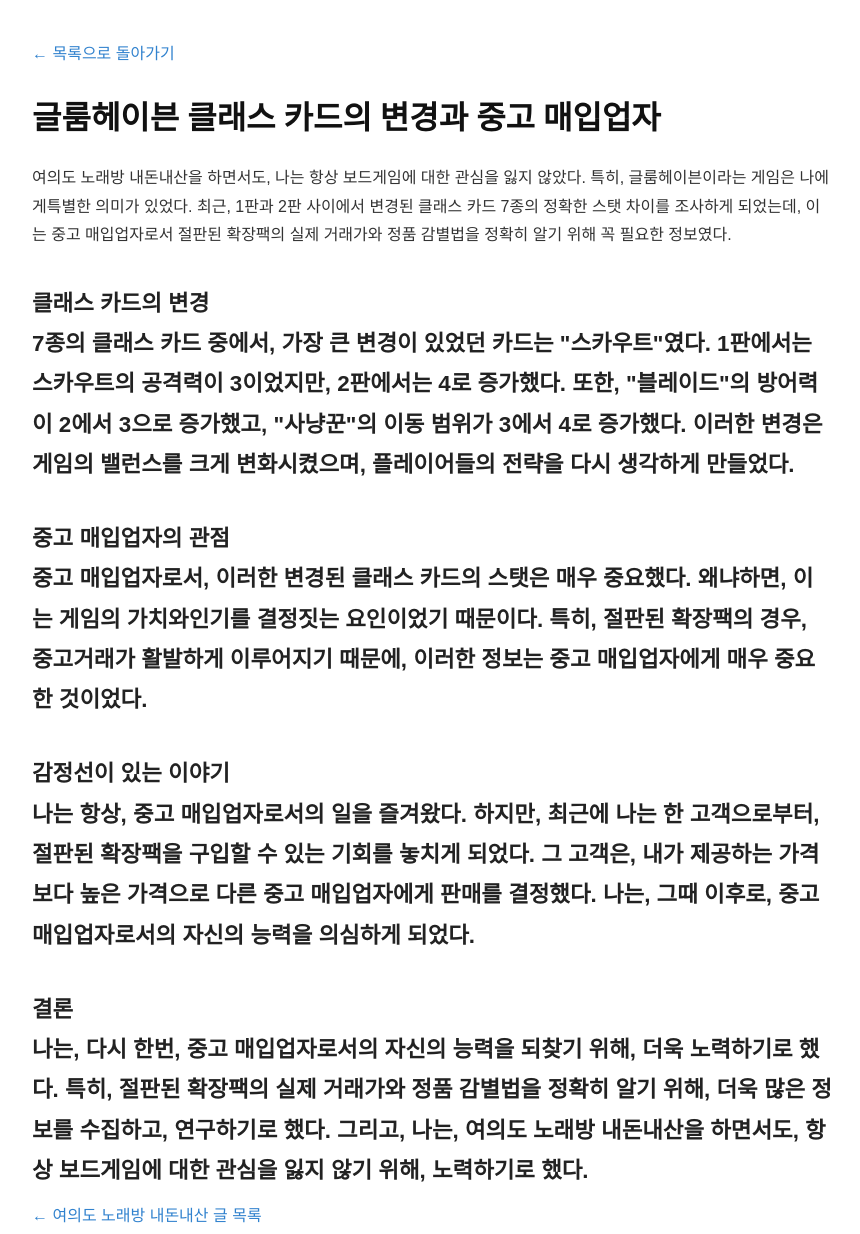
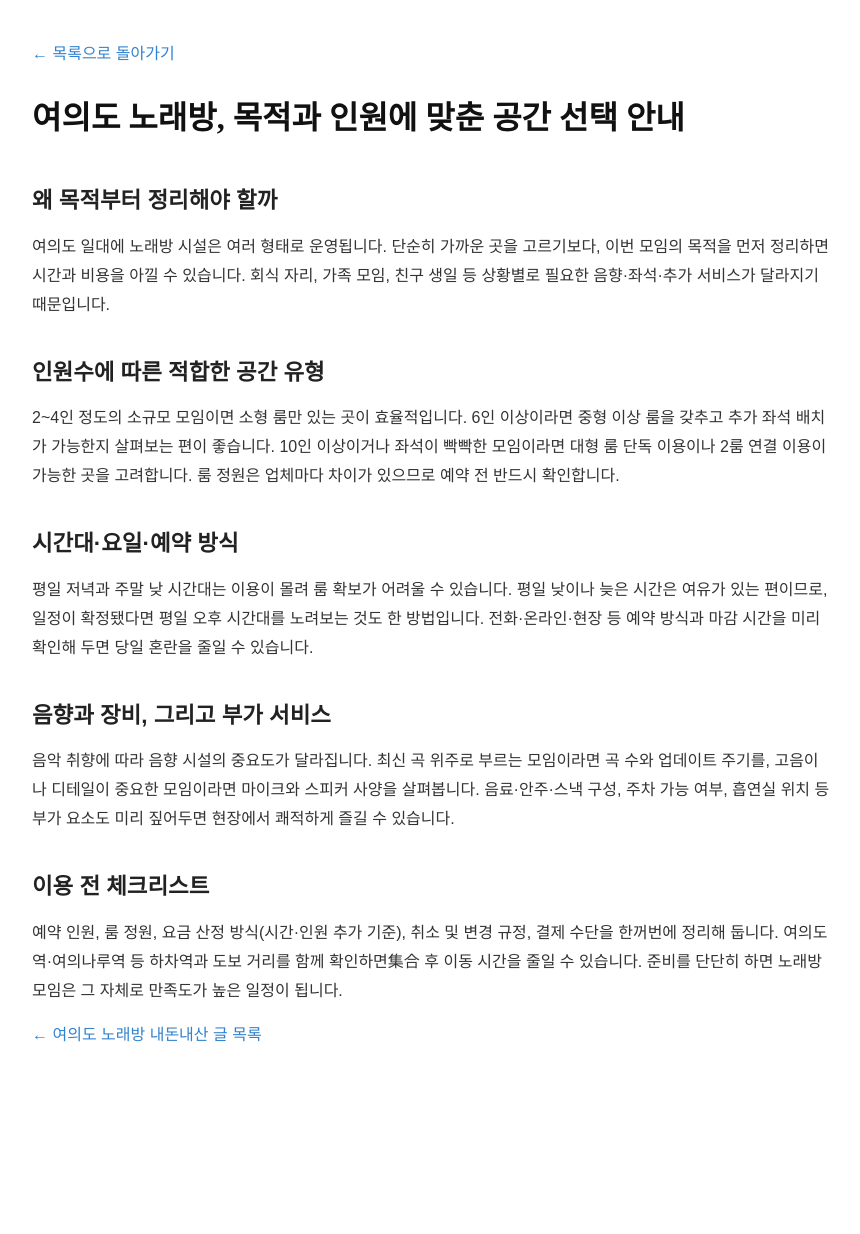
Before and after one commit to sarakinhceo-gif/bp-t3b05-yd-kb-real, a plain HTML site: page posts/review-001.html in a window 1280 px wide. Shown: the whole page, without its empty margins (208-1068 px from the left). After the commit the page ends 1090 px from the top, so only its background shows below. Drawn offline with Linux system fonts and the light colour scheme.

Commit message:
deploy: garbage-free snapshot 2026-08-30T14:40:47.956Z

```diff
--- a/posts/review-001.html
+++ b/posts/review-001.html
@@ -3,8 +3,8 @@
 <head>
   <meta charset="UTF-8">
   <meta name="viewport" content="width=device-width, initial-scale=1.0">
-  <title>글룸헤이븐 클래스 카드의 변경과 중고 매입업자</title>
-<meta name="description" content="여의도 노래방 내돈내산을 하면서도, 나는 항상 보드게임에 대한 관심을 잃지 않았다. 특히, 글룸헤이븐이라는 게임은 나에게특별한 의미가 있었다.">
+  <title>여의도 노래방, 목적과 인원에 맞춘 공간 선택 안내</title>
+<meta name="description" content="여의도 일대에 노래방 시설은 여러 형태로 운영됩니다. 단순히 가까운 곳을 고르기보다, 이번 모임의 목적을 먼저 정리하면 시간과 비용을 아낄 수 있습니다. 회식 자리, 가족 모임, 친구 생일 등 상황별로 필요한 음향·좌석·추가 서비스가 달라지기 때문입니다.">
   <link rel="canonical" href="https://yeouido-song-guide.program-school.online/posts/review-001.html">
   <style>
     body { font-family: sans-serif; line-height: 1.8; max-width: 800px; margin: 40px auto; padding: 0 20px; color: #333; }
@@ -16,8 +16,8 @@
     a:hover { text-decoration: underline; }
   </style>
   <meta property="og:url" content="https://yeouido-song-guide.program-school.online/posts/review-001.html">
-  <meta property="og:title" content="글룸헤이븐 클래스 카드의 변경과 중고 매입업자">
-  <meta property="og:description" content="여의도 노래방 내돈내산을 하면서도, 나는 항상 보드게임에 대한 관심을 잃지 않았다. 특히, 글룸헤이븐이라는 게임은 나에게특별한 의미가 있었다.">
+  <meta property="og:title" content="여의도 노래방, 목적과 인원에 맞춘 공간 선택 안내">
+  <meta property="og:description" content="여의도 일대에 노래방 시설은 여러 형태로 운영됩니다. 단순히 가까운 곳을 고르기보다, 이번 모임의 목적을 먼저 정리하면 시간과 비용을 아낄 수 있습니다. 회식 자리, 가족 모임, 친구 생일 등 상황별로 필요한 음향·좌석·추가 서비스가 달라지기 때문입니다.">
   <meta property="og:type" content="website">
   <meta name="twitter:card" content="summary">
 </head>
@@ -26,16 +26,25 @@
     <a href="../index.html">← 목록으로 돌아가기</a>
   </header>
   <main>
-    <h1>글룸헤이븐 클래스 카드의 변경과 중고 매입업자</h1>
-    <article>
-      <p>여의도 노래방 내돈내산을 하면서도, 나는 항상 보드게임에 대한 관심을 잃지 않았다. 특히, 글룸헤이븐이라는 게임은 나에게특별한 의미가 있었다. 최근, 1판과 2판 사이에서 변경된 클래스 카드 7종의 정확한 스탯 차이를 조사하게 되었는데, 이는 중고 매입업자로서 절판된 확장팩의 실제 거래가와 정품 감별법을 정확히 알기 위해 꼭 필요한 정보였다.</p>
-<h2>클래스 카드의 변경<br>7종의 클래스 카드 중에서, 가장 큰 변경이 있었던 카드는 "스카우트"였다. 1판에서는 스카우트의 공격력이 3이었지만, 2판에서는 4로 증가했다. 또한, "블레이드"의 방어력이 2에서 3으로 증가했고, "사냥꾼"의 이동 범위가 3에서 4로 증가했다. 이러한 변경은 게임의 밸런스를 크게 변화시켰으며, 플레이어들의 전략을 다시 생각하게 만들었다.</h2>
-<h2>중고 매입업자의 관점<br>중고 매입업자로서, 이러한 변경된 클래스 카드의 스탯은 매우 중요했다. 왜냐하면, 이는 게임의 가치와인기를 결정짓는 요인이었기 때문이다. 특히, 절판된 확장팩의 경우, 중고거래가 활발하게 이루어지기 때문에, 이러한 정보는 중고 매입업자에게 매우 중요한 것이었다.</h2>
-<h2>감정선이 있는 이야기<br>나는 항상, 중고 매입업자로서의 일을 즐겨왔다. 하지만, 최근에 나는 한 고객으로부터, 절판된 확장팩을 구입할 수 있는 기회를 놓치게 되었다. 그 고객은, 내가 제공하는 가격보다 높은 가격으로 다른 중고 매입업자에게 판매를 결정했다. 나는, 그때 이후로, 중고 매입업자로서의 자신의 능력을 의심하게 되었다.</h2>
 
-<h2>결론<br>나는, 다시 한번, 중고 매입업자로서의 자신의 능력을 되찾기 위해, 더욱 노력하기로 했다. 특히, 절판된 확장팩의 실제 거래가와 정품 감별법을 정확히 알기 위해, 더욱 많은 정보를 수집하고, 연구하기로 했다. 그리고, 나는, 여의도 노래방 내돈내산을 하면서도, 항상 보드게임에 대한 관심을 잃지 않기 위해, 노력하기로 했다.</h2>
-    </article>
-      <nav class="post-pager" aria-label="글 이동">
+<h1>여의도 노래방, 목적과 인원에 맞춘 공간 선택 안내</h1>
+<article>
+<h2>왜 목적부터 정리해야 할까</h2>
+<p>여의도 일대에 노래방 시설은 여러 형태로 운영됩니다. 단순히 가까운 곳을 고르기보다, 이번 모임의 목적을 먼저 정리하면 시간과 비용을 아낄 수 있습니다. 회식 자리, 가족 모임, 친구 생일 등 상황별로 필요한 음향·좌석·추가 서비스가 달라지기 때문입니다.</p>
+
+<h2>인원수에 따른 적합한 공간 유형</h2>
+<p>2~4인 정도의 소규모 모임이면 소형 룸만 있는 곳이 효율적입니다. 6인 이상이라면 중형 이상 룸을 갖추고 추가 좌석 배치가 가능한지 살펴보는 편이 좋습니다. 10인 이상이거나 좌석이 빡빡한 모임이라면 대형 룸 단독 이용이나 2룸 연결 이용이 가능한 곳을 고려합니다. 룸 정원은 업체마다 차이가 있으므로 예약 전 반드시 확인합니다.</p>
+
+<h2>시간대·요일·예약 방식</h2>
+<p>평일 저녁과 주말 낮 시간대는 이용이 몰려 룸 확보가 어려울 수 있습니다. 평일 낮이나 늦은 시간은 여유가 있는 편이므로, 일정이 확정됐다면 평일 오후 시간대를 노려보는 것도 한 방법입니다. 전화·온라인·현장 등 예약 방식과 마감 시간을 미리 확인해 두면 당일 혼란을 줄일 수 있습니다.</p>
+
+<h2>음향과 장비, 그리고 부가 서비스</h2>
+<p>음악 취향에 따라 음향 시설의 중요도가 달라집니다. 최신 곡 위주로 부르는 모임이라면 곡 수와 업데이트 주기를, 고음이나 디테일이 중요한 모임이라면 마이크와 스피커 사양을 살펴봅니다. 음료·안주·스낵 구성, 주차 가능 여부, 흡연실 위치 등 부가 요소도 미리 짚어두면 현장에서 쾌적하게 즐길 수 있습니다.</p>
+
+<h2>이용 전 체크리스트</h2>
+<p>예약 인원, 룸 정원, 요금 산정 방식(시간·인원 추가 기준), 취소 및 변경 규정, 결제 수단을 한꺼번에 정리해 둡니다. 여의도역·여의나루역 등 하차역과 도보 거리를 함께 확인하면集合 후 이동 시간을 줄일 수 있습니다. 준비를 단단히 하면 노래방 모임은 그 자체로 만족도가 높은 일정이 됩니다.</p>
+</article>
+    <nav class="post-pager" aria-label="글 이동">
       <a class="post-pager__prev" href="../posts/myth-002-1068c6c.html">← 여의도 노래방 내돈내산</a>
       <a class="post-pager__index" href="../posts.html">글 목록</a>
     </nav>
```
Also changed, not shown: posts.html (+2 -2 lines), posts/myth-002-1068c6c.html (+1 -1 lines).
